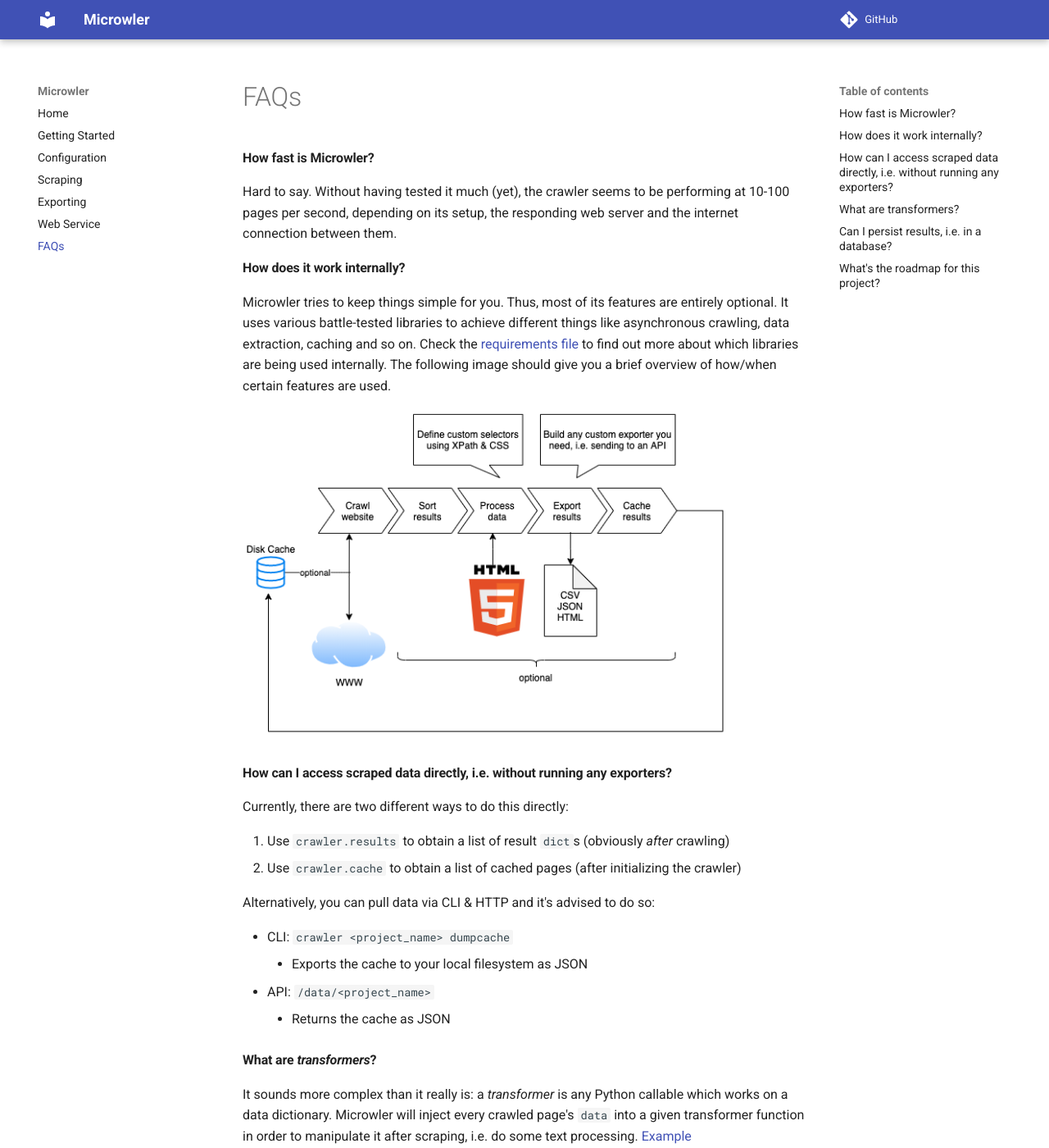
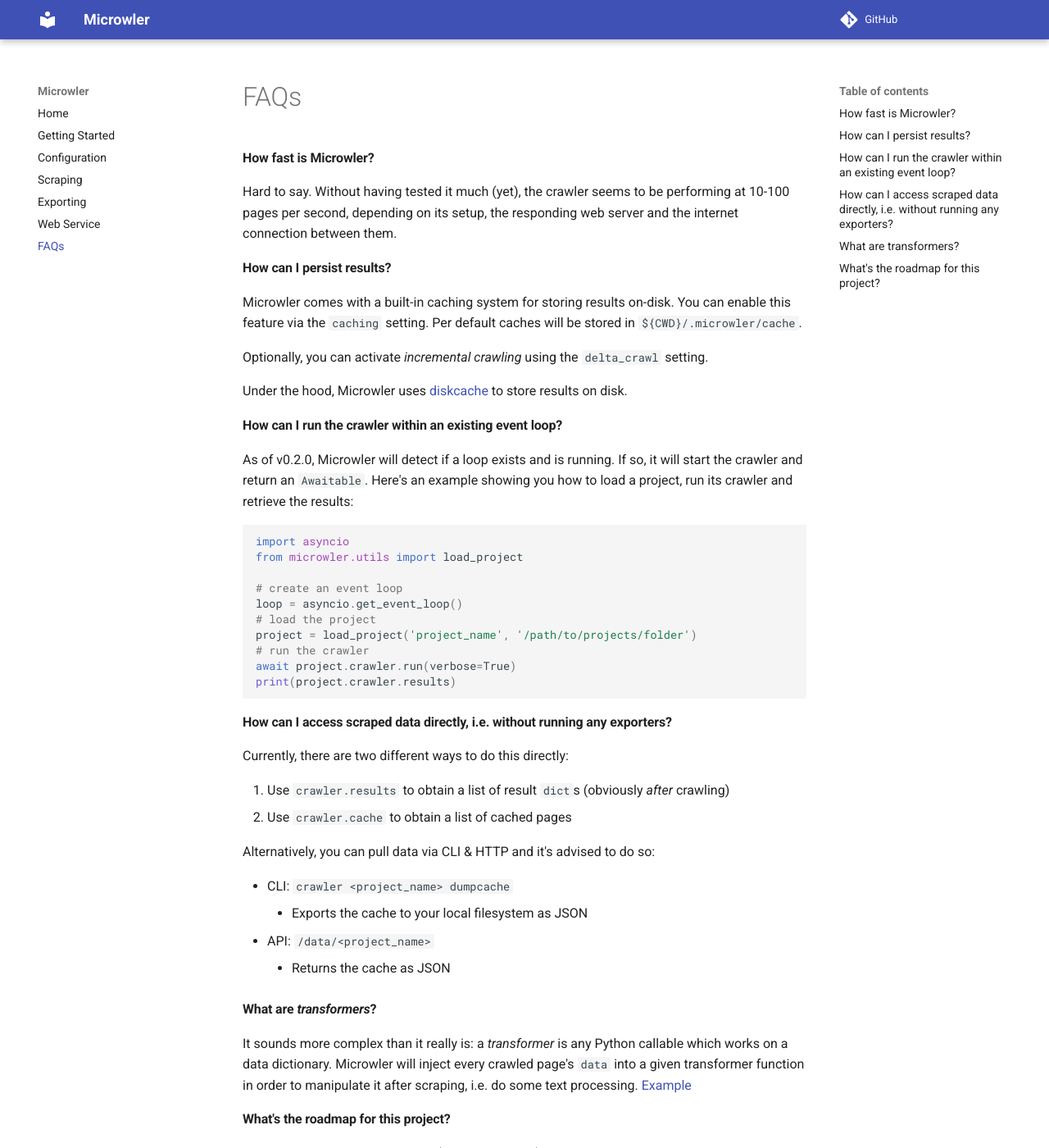
Before and after one commit to INNOVINATI/microwler, an MkDocs documentation site: the page built from docs/faq.md, in a window 1280 px wide and 1400 px high. Shown: the whole window at 82% size. Built offline with MkDocs 1.6.1 and Material for MkDocs 9.7.7, drawn with Linux system fonts in a browser that asks for light colours; comment, search, counter and statistics services are not loaded; some of the changed text lies outside the part shown.

Commit message:
Update docs

`````diff
--- a/docs/faq.md
+++ b/docs/faq.md
@@ -5,21 +5,39 @@
 at 10-100 pages per second, depending on its setup, the responding web
 server and the internet connection between them.
 
-#### How does it work internally?
-Microwler tries to keep things simple for you. Thus, most of its features are entirely optional.
-It uses various battle-tested libraries to achieve different things like asynchronous crawling, data
-extraction, caching and so on. Check the [requirements file](https://github.com/INNOVINATI/microwler/blob/master/requirements.txt)
-to find out more about which libraries are being used internally.
-The following image should give you a brief overview of how/when certain features are used.
 
-<img src="https://github.com/INNOVINATI/microwler/raw/master/docs/static/workflow.png" width="600px" alt="Microwler Workflow">
+#### How can I persist results?
+Microwler comes with a built-in caching system for storing results on-disk.
+You can enable this feature via the `caching` setting. Per default caches will be stored in `${CWD}/.microwler/cache`.
 
+Optionally, you can activate *incremental crawling* using the `delta_crawl` setting.
+
+Under the hood, Microwler uses [diskcache](https://pypi.org/project/diskcache/) to store results on disk.
+
+
+#### How can I run the crawler within an existing event loop?
+As of v0.2.0, Microwler will detect if a loop exists and is running. If so, it will
+start the crawler and return an `Awaitable`. Here's an example showing you how to load a project, run its crawler
+and retrieve the results:
+
+````python
+import asyncio
+from microwler.utils import load_project
+
+# create an event loop
+loop = asyncio.get_event_loop()
+# load the project
+project = load_project('project_name', '/path/to/projects/folder')
+# run the crawler
+await project.crawler.run(verbose=True)
+print(project.crawler.results)
+````
 
 #### How can I access scraped data directly, i.e. without running any exporters?
 Currently, there are two different ways to do this directly:
 
 1. Use `crawler.results` to obtain a list of result `dict`s (obviously *after* crawling)
-3. Use `crawler.cache` to obtain a list of cached pages (after initializing the crawler)
+3. Use `crawler.cache` to obtain a list of cached pages
 
 Alternatively, you can pull data via CLI & HTTP and it's advised to do so:
 
@@ -34,13 +52,6 @@
 into a given transformer function in order to manipulate it after scraping,
 i.e. do some text processing. [Example](https://github.com/INNOVINATI/microwler/blob/master/test_cases.py#L54)
 
-#### Can I persist results, i.e. in a database?
-Yes. In fact, Microwler comes with a built-in caching system for storing results on-disk.
-You can enable this feature via the `caching` setting. Per default caches will be stored in `${CWD}/.microwler/cache`.
-
-Optionally, you can activate *incremental crawling* using the `delta_crawl` setting.
-
-Under the hood, Microwler uses [diskcache](https://pypi.org/project/diskcache/) to store results on disk.
 
 #### What's the roadmap for this project?
 Microwler is a very young project (started 12/2020) and currently maintained by only one person.
--- a/docs/getting-started.md
+++ b/docs/getting-started.md
@@ -56,16 +56,7 @@
 
 #### Run from asyncio app
 
-If you want to start your crawler from an application that is already running an `asyncio` event loop,
-you should use `Microwler.run_async(loop)`. Here's a simple example:
-
-```python
-...
-crawler = Microwler(...)
-loop = asyncio.get_event_loop()
-await crawler.run_async(event_loop=loop)
-print(crawler.results)
-```
+[Read this](/microwler/faq/#how-can-i-run-the-crawler-within-an-existing-event-loop)
 
 
 <script src="/js/termynal.js" data-termynal-container="#termynal1|#termynal2"></script>
`````
Also changed, not shown: docs/index.md (+1 -1 lines), docs/scraping.md (+2 -2 lines), docs/webservice.md (+3 -3 lines).
